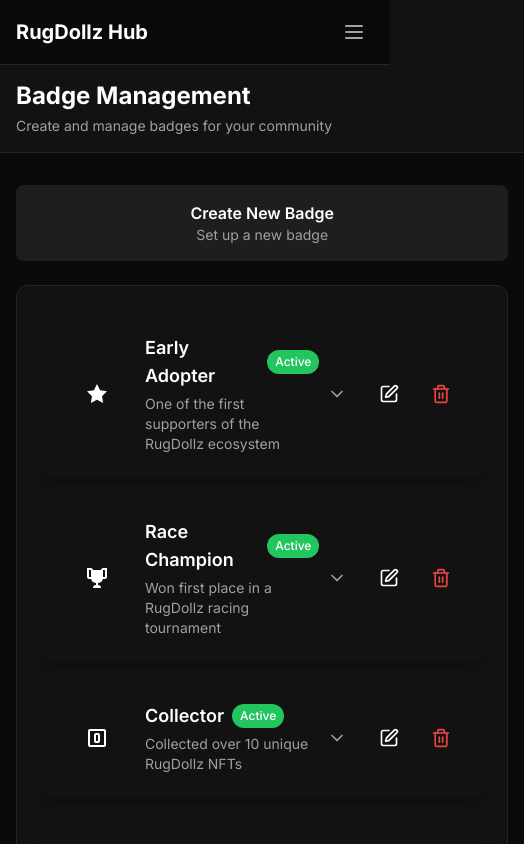
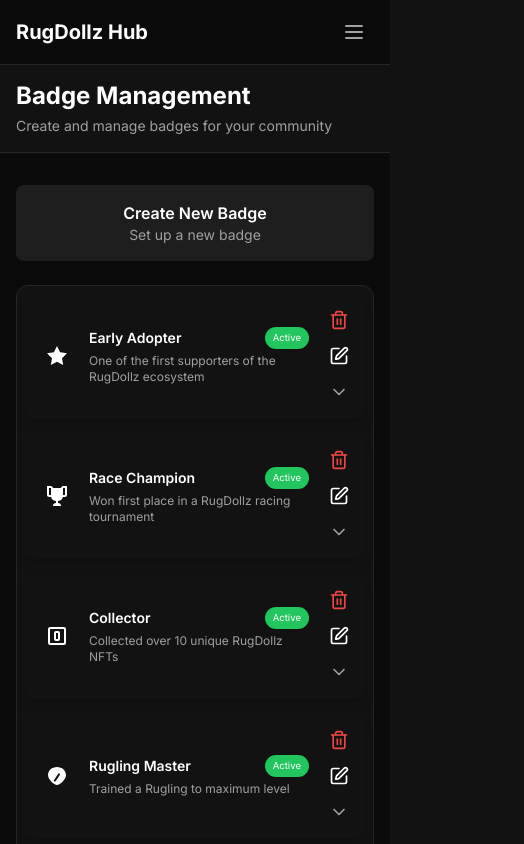
Before and after one commit to LatinGeek/rugdollz-central-hub, a Next.js app: page /badge-management in a window 390 px wide. Shown: the top 844 px of the page, 524 px wide, since content can reach past the window. Built offline with nearby package versions, Linux system fonts and the light colour scheme.

Commit message:
[FEATURE] [AdminListItem] Improvements to mobile design layout

```diff
--- a/app/(admin)/badge-management/page.tsx
+++ b/app/(admin)/badge-management/page.tsx
@@ -224,7 +224,7 @@
         </div>
 
         <div className="bg-[rgb(var(--bg-dark))] rounded-xl border border-[rgb(var(--border-dark))]">
-          <div className="p-6">
+          <div className="p-2">
             <div className="space-y-4">
               {badges.map((badge) => (
                 <AdminListItem
--- a/app/(admin)/raffle-details/[id]/page.tsx
+++ b/app/(admin)/raffle-details/[id]/page.tsx
@@ -41,10 +41,10 @@
   ]
 }
 
-export default function RaffleDetailsPage() {
+export default function RaffleDetailsPage({ params }: { params: { id: string } }) {
   const [raffle, setRaffle] = useState(sampleRaffle)
   const [newNote, setNewNote] = useState('')
-
+  console.log(params)
   const handleStatusChange = (newStatus: 'pending' | 'delivered' | 'cancelled') => {
     setRaffle(current => ({ ...current, status: newStatus }))
   }
--- a/app/(admin)/raffle-management/page.tsx
+++ b/app/(admin)/raffle-management/page.tsx
@@ -281,7 +281,7 @@
         </div>
 
         <div className="bg-[rgb(var(--bg-dark))] rounded-xl border border-[rgb(var(--border-dark))]">
-          <div className="p-6">
+          <div className="p-2">
             <div className="space-y-4">
               {raffles.map((raffle) => (
                 <AdminListItem
--- a/app/components/admin/AdminListItem.tsx
+++ b/app/components/admin/AdminListItem.tsx
@@ -90,11 +90,11 @@
       exit={{ opacity: 0, y: -20 }}
       className="bg-[rgb(var(--background-secondary))] rounded-lg shadow-lg overflow-hidden"
     >
-      <div className="p-6">
+      <div className="p-2 sm:p-6">
         <div className="flex items-center justify-between">
           <div className="flex-1">
-            <div className="flex items-center space-x-4">
-              <div className="w-16 h-16 rounded-lg overflow-hidden flex-shrink-0">
+            <div className="flex items-center space-x-2 sm:space-x-4">
+              <div className="w-12 h-12 sm:w-16 sm:h-16 rounded-lg overflow-hidden flex-shrink-0">
                 {imageUrl && !imageError ? (
                   <img
                     src={imageUrl}
@@ -111,28 +111,29 @@
                   <PlaceholderImage category={category} className="w-full h-full" />
                 )}
               </div>
-              <div>
+              <div className="flex-1">
                 <div className="flex items-center space-x-2">
                   <h3
-                    className="text-lg font-semibold text-[rgb(var(--text-primary))] cursor-pointer hover:text-[rgb(var(--accent))]"
+                    className="text-sm sm:text-lg font-semibold text-[rgb(var(--text-primary))] cursor-pointer hover:text-[rgb(var(--accent))]"
                     onClick={handleTitleClick}
                   >
                     {title}
                   </h3>
+                  <div className="grow md:hidden" />
                   {status && (
-                    <span className={`px-2 py-1 text-xs font-medium text-white rounded-full ${getStatusColor()}`}>
+                    <span className={`text-[0.6em] sm:text-xs px-2 py-1 text-white rounded-full ${getStatusColor()}`}>
                       {status.charAt(0).toUpperCase() + status.slice(1)}
                     </span>
                   )}
                 </div>
-                <p className="text-sm text-[rgb(var(--text-secondary))] mt-1">{description}</p>
+                <p className="text-xs sm:text-sm text-[rgb(var(--text-secondary))] mt-1">{description}</p>
               </div>
             </div>
           </div>
-          <div className="flex items-center space-x-4">
+          <div className=" flex flex-col-reverse sm:flex-row-reverse items-center pl-3">
             <button
               onClick={toggleExpand}
-              className="p-2 rounded-full hover:bg-[rgb(var(--background-tertiary))] transition-colors"
+              className="p-2 sm:p-4 rounded-full hover:bg-[rgb(var(--background-tertiary))] transition-colors"
             >
               {isExpanded ? (
                 <ChevronUp className="w-5 h-5 text-[rgb(var(--text-secondary))]" />
```
